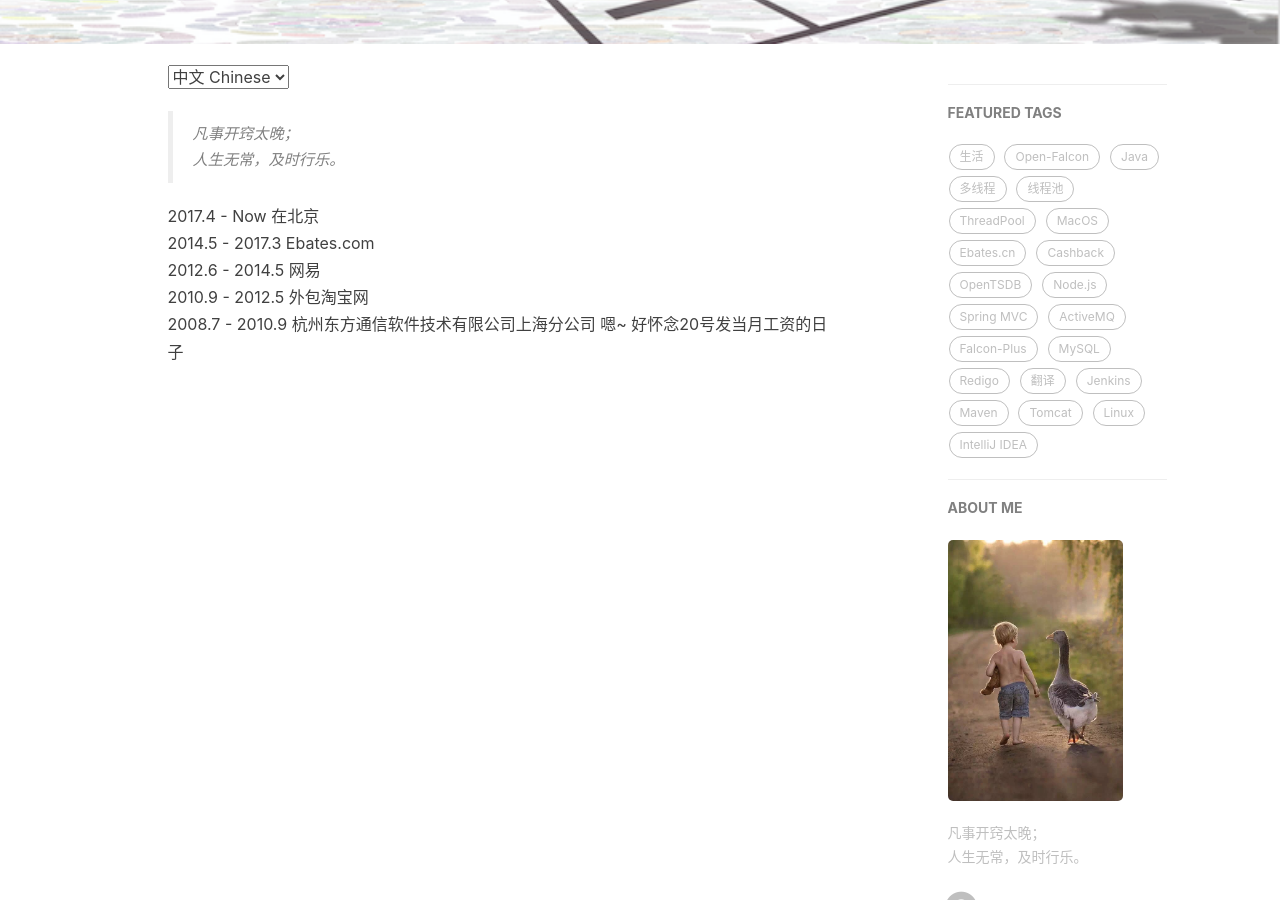
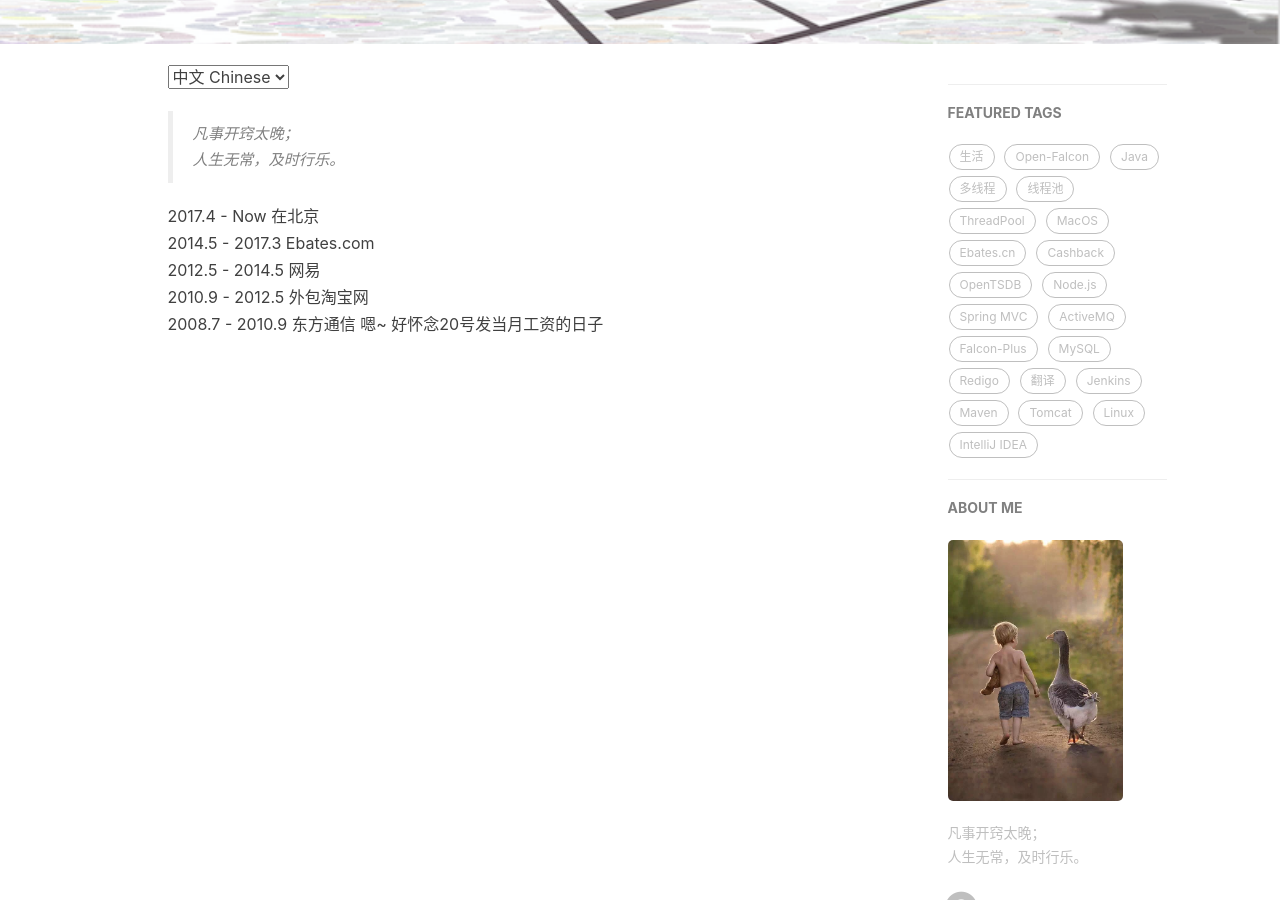
Before and after one commit to yuandghn/yuandghn.github.io, a Jekyll site: the page built from about.html, in a window 1280 px wide and 900 px high, scrolled down 374 px. Built offline with Jekyll 4.4.1, drawn with Linux system fonts in a browser that asks for light colours; nearby versions of some CDN libraries; comment, search, counter and statistics services are not loaded.

Commit message:
Update about page.

```diff
--- a/about.html
+++ b/about.html
@@ -19,9 +19,9 @@ header-img: "img/about-bg.png"
     </blockquote>
     2017.4 - Now  在北京<br>
     2014.5 - 2017.3  Ebates.com <br>
-    2012.6 - 2014.5  网易 <br>
+    2012.5 - 2014.5  网易 <br>
     2010.9 - 2012.5  外包淘宝网 <br>
-    2008.7 - 2010.9  杭州东方通信软件技术有限公司上海分公司   嗯~ 好怀念20号发当月工资的日子<br>
+    2008.7 - 2010.9  东方通信   嗯~ 好怀念20号发当月工资的日子<br>
 
 </div>
 
```
